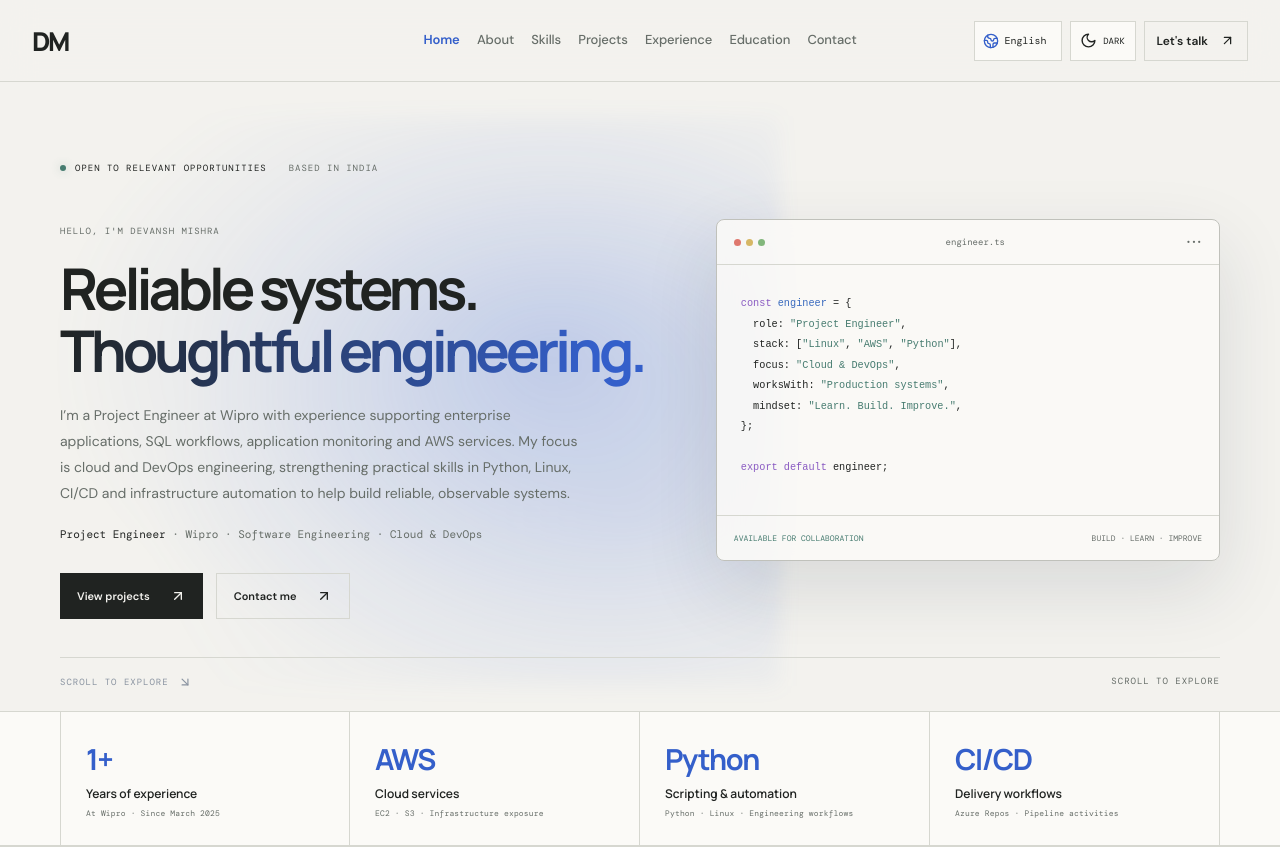
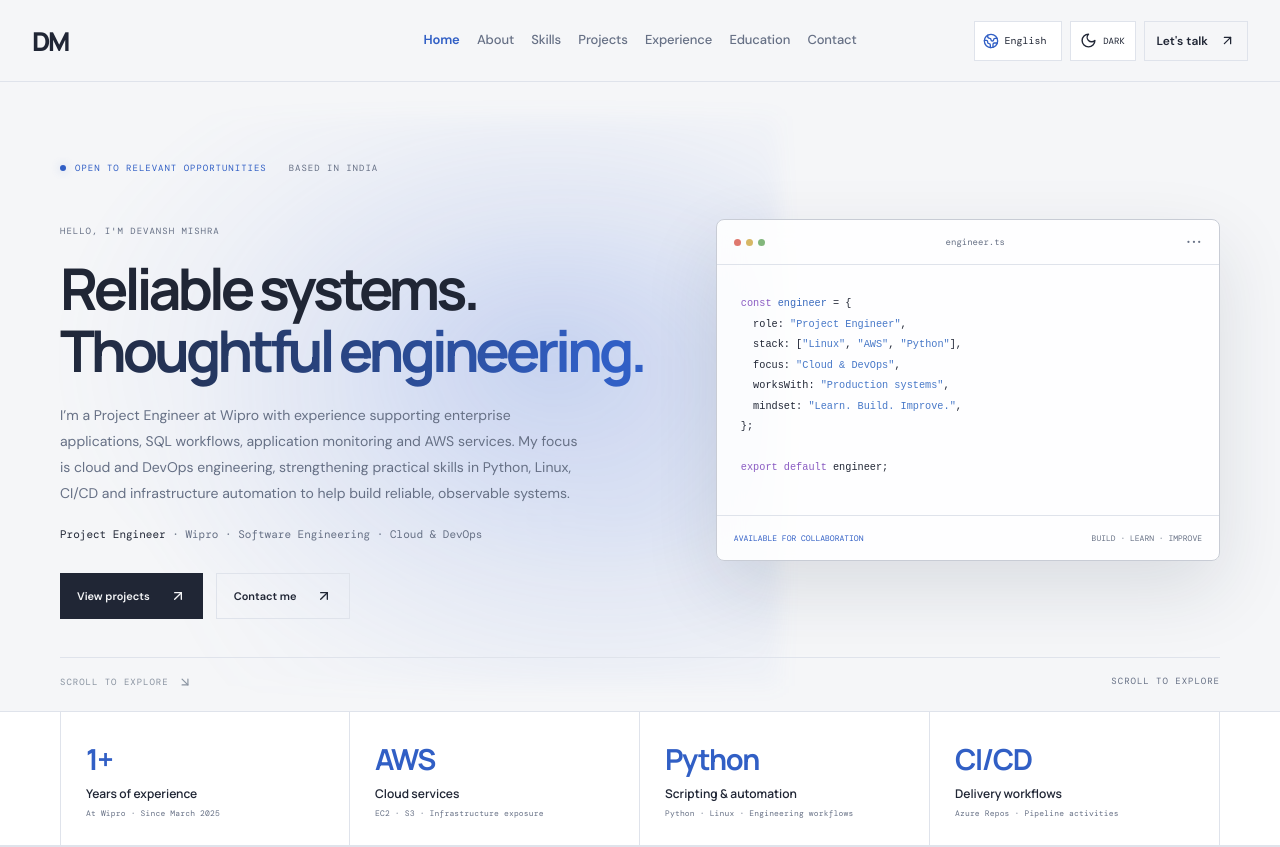
Before and after one commit to codewithdevanshh/portfolio-v2, a React (Vite) app: page /en in a window 1280 px wide. Shown: the top 847 px of the page. Built offline with nearby package versions, Linux system fonts and the light colour scheme.

Commit message:
Replace green-tinted palette with clean neutral blue theme

```diff
--- a/src/styles.css
+++ b/src/styles.css
@@ -436,3 +436,64 @@ body{min-width:320px;overflow-x:clip}
 @media(prefers-reduced-motion:reduce){
   html{scroll-behavior:auto}
 }
+
+
+/* Palette correction: clean cool neutrals with restrained blue accents */
+:root{
+  color-scheme:light;
+  --bg:#f5f6f8;
+  --surface:#ffffff;
+  --surface-2:#edf0f5;
+  --text:#202635;
+  --muted:#667085;
+  --line:#dfe3eb;
+  --accent:#315fc5;
+  --accent-2:#7896df;
+  --mint:#4776c8;
+}
+:root[data-theme="dark"]{
+  color-scheme:dark;
+  --bg:#10141c;
+  --surface:#171d28;
+  --surface-2:#1d2532;
+  --text:#eef2f8;
+  --muted:#a3adbd;
+  --line:#303b4d;
+  --accent:#91adff;
+  --accent-2:#b4c5ff;
+  --mint:#8eabf4;
+}
+body,html,#root{background:var(--bg)!important;color:var(--text)!important}
+.header{background:color-mix(in srgb,var(--bg) 94%,transparent)!important}
+.availability,.code-bottom span:first-child{color:var(--accent)!important}
+.availability i,.code-bottom i{background:var(--accent)!important;box-shadow:0 0 10px color-mix(in srgb,var(--accent) 28%,transparent)!important}
+.code-green{color:#4778c8!important}
+:root[data-theme="dark"] .code-green{color:#9ab8ff!important}
+.contact-banner{background:#202b40!important;color:#f4f6fb!important}
+.contact-banner .eyebrow{color:#b6c5e8!important}
+.contact-banner h2 em{background:linear-gradient(100deg,#d0dcff,#86a7ff)!important;-webkit-background-clip:text!important;background-clip:text!important;color:transparent!important}
+.button-dark{background:#f5f7fc!important;color:#202b40!important}
+.button-dark:hover{background:#dce6ff!important;color:#202b40!important}
+.project-art{background:linear-gradient(145deg,#e8ecf3,#f8f9fb 55%,#e3e9f5)!important;color:#4569aa!important}
+:root[data-theme="dark"] .project-art{background:linear-gradient(145deg,#222d40,#171f2c 55%,#26334c)!important;color:#a8bfff!important}
+.about-visual{background:radial-gradient(circle at center,rgba(69,105,170,.14),var(--surface) 72%)!important}
+.hero::after{
+  background:
+    radial-gradient(ellipse at 68% 42%,rgba(58,103,218,.22) 0%,rgba(58,103,218,.11) 28%,rgba(58,103,218,.035) 52%,transparent 72%),
+    radial-gradient(ellipse at 80% 70%,rgba(91,128,218,.08),transparent 60%)!important;
+}
+:root[data-theme="dark"] .hero::after{
+  background:
+    radial-gradient(ellipse at 68% 42%,rgba(72,111,230,.28) 0%,rgba(72,111,230,.14) 30%,rgba(72,111,230,.04) 55%,transparent 74%),
+    radial-gradient(ellipse at 80% 70%,rgba(91,128,218,.1),transparent 60%)!important;
+}
+.capability-card,.values-grid>div,.skill-panel,.experience-entry,.experience-note,.education-placeholder,.project-card{
+  box-shadow:0 8px 24px rgba(32,45,70,.045)!important;
+}
+:root[data-theme="dark"] .capability-card,
+:root[data-theme="dark"] .values-grid>div,
+:root[data-theme="dark"] .skill-panel,
+:root[data-theme="dark"] .experience-entry,
+:root[data-theme="dark"] .experience-note,
+:root[data-theme="dark"] .education-placeholder,
+:root[data-theme="dark"] .project-card{box-shadow:none!important}
```
